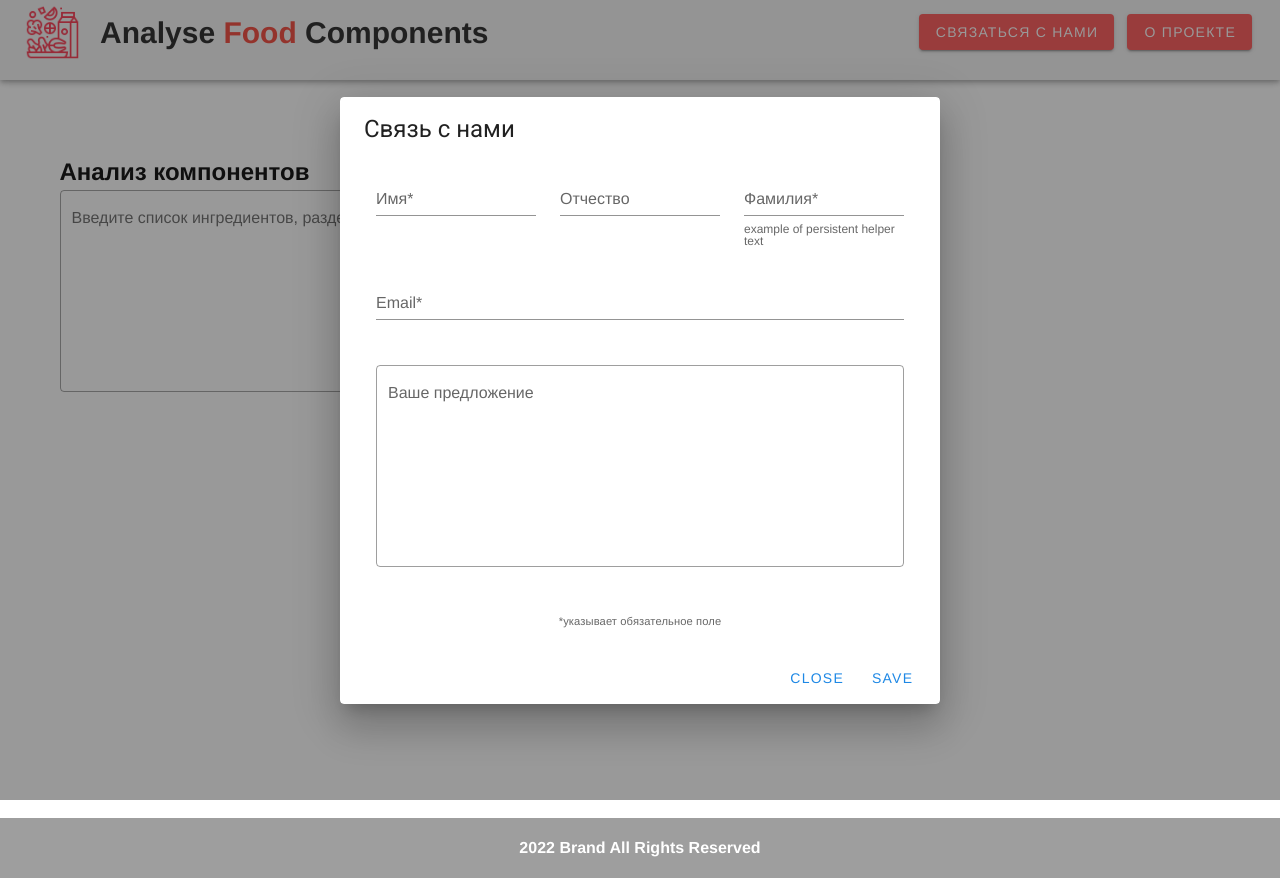
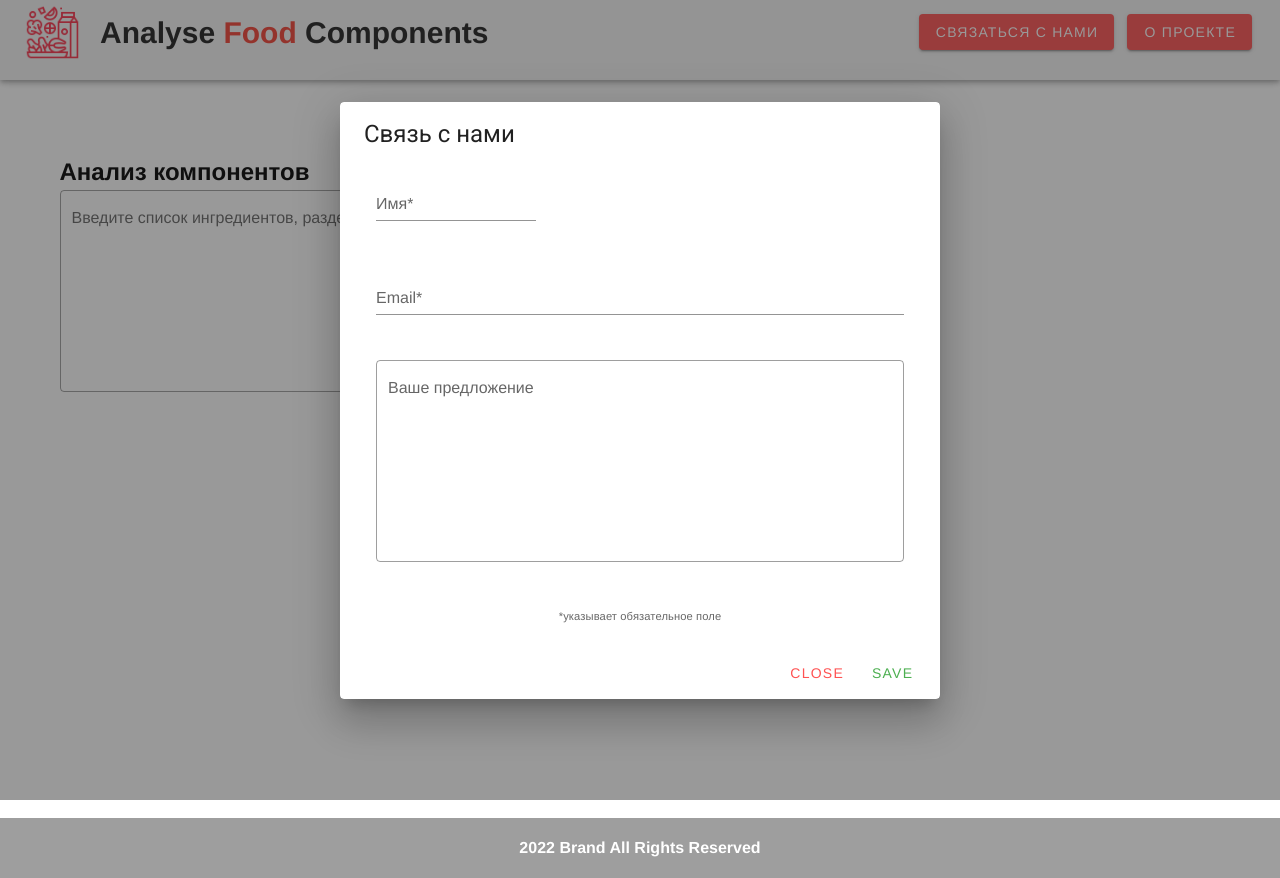
Before and after one commit to MarcusSten/GB_Analyse_Food_Component, a Vue app in the folder frontend/: page /#/ in a window 1280 px wide. Both pictures are taken after a click on the button "СВЯЗАТЬСЯ С НАМИ". Built offline with nearby package versions, Linux system fonts and the light colour scheme; what highcharts-vue would draw is missing.

Commit message:
форма обратной связи полностью доработана

```diff
--- a/frontend/src/components/ContactForm.vue
+++ b/frontend/src/components/ContactForm.vue
@@ -2,7 +2,7 @@
   <v-row justify="left">
     <v-dialog
         v-model="dialog"
-        persistent
+
         max-width="600px"
     >
       <template v-slot:activator="{ on, attrs }">
@@ -32,28 +32,6 @@
                     required
                 ></v-text-field>
               </v-col>
-              <v-col
-                  cols="12"
-                  sm="6"
-                  md="4"
-              >
-                <v-text-field
-                    label="Отчество"
-                    hint="example of helper text only on focus"
-                ></v-text-field>
-              </v-col>
-              <v-col
-                  cols="12"
-                  sm="6"
-                  md="4"
-              >
-                <v-text-field
-                    label="Фамилия*"
-                    hint="example of persistent helper text"
-                    persistent-hint
-                    required
-                ></v-text-field>
-              </v-col>
               <v-col cols="12">
                 <v-text-field
                     label="Email*"
@@ -80,14 +58,14 @@
         <v-card-actions>
           <v-spacer></v-spacer>
           <v-btn
-              color="blue darken-1"
+              color="error"
               text
               @click="dialog = false"
           >
             Close
           </v-btn>
           <v-btn
-              color="blue darken-1"
+              color="green"
               text
               @click="dialog = false"
           >
@@ -109,9 +87,7 @@ export default {
     if (this.cardData) {
       // console.log("Mounted", this.cardData)
       this.textToAdd += this.cardData.name;
-      this.textToAdd += ", \n";
-      this.textToAdd += this.cardData.description;
-      this.textToAdd += "\n\nПожалуйста, введите ваш текст далее:\n";
+      this.textToAdd += "\nПожалуйста, введите ваш текст далее:\n";
       this.textToAdd = this.textToAdd.toString();
     }
 
```
